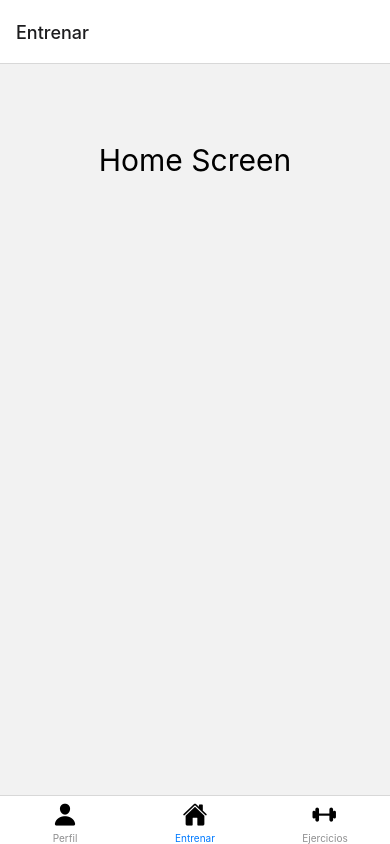
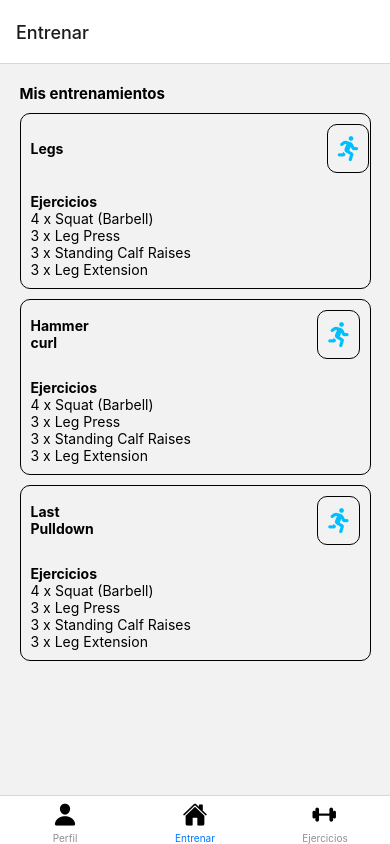
Before and after one commit to BlasAdayMedinaGonzalez/gimnasio, a React Native app: screen /Entrenar in a window 390 px wide. Built offline with nearby package versions, Linux system fonts and the light colour scheme.

Commit message:
Feature: Added visual elements on PerfilScreen and EntrenarScreen

```diff
--- a/navigation/Navigation.js
+++ b/navigation/Navigation.js
@@ -12,6 +12,7 @@ import EjerciciosScreen from "../screens/EjerciciosScreen";
 const Tab = createBottomTabNavigator();
 
 function MyTabs() {
+
     return (
         <Tab.Navigator initialRouteName="Entrenar">
             <Tab.Screen name="Perfil" component={PerfilScreen} options={PerfilScreen.options} />
--- a/package.json
+++ b/package.json
@@ -14,13 +14,15 @@
     "@react-navigation/native": "^6.0.10",
     "@react-navigation/native-stack": "^6.6.2",
     "expo": "~44.0.0",
+    "expo-dark-mode-switch": "0.0.2",
     "expo-status-bar": "~1.2.0",
     "react": "17.0.1",
     "react-dom": "17.0.1",
     "react-native": "0.64.3",
     "react-native-safe-area-context": "^4.2.5",
     "react-native-screens": "^3.13.1",
-    "react-native-web": "0.17.1"
+    "react-native-web": "0.17.1",
+    "react-native-svg": "12.1.1"
   },
   "devDependencies": {
     "@babel/core": "^7.12.9"
--- a/screens/EjerciciosScreen.js
+++ b/screens/EjerciciosScreen.js
@@ -22,6 +22,7 @@ const EjerciciosScreen = () => {
 }
 
 EjerciciosScreen.options = {
+
     tabBarIcon:({tintColor})=>(
         <Icon name="barbell" color={tintColor} size={25}/>
     )
--- a/screens/EntrenarScreen.js
+++ b/screens/EntrenarScreen.js
@@ -1,23 +1,131 @@
 import React from "react";
 import {View, Text, StyleSheet} from "react-native";
 import Icon from 'react-native-vector-icons/Ionicons';
+import Icon2 from 'react-native-vector-icons/FontAwesome5';
 
 
 const EntrenarScreen = () => {
     return (
-        <View>
+        <View style={{margin: "5%"}}>
+        <Text
+            style={
+                {
+                    fontSize:20,
+                    fontWeight: "bold",
+                    textAlign:"center"
+                }
+            }
+        >
+        </Text>
+
+        <Text
+            style={
+                {
+                    fontSize:15,
+                    fontWeight: "bold"
+                }
+            }
+        >
+            Mis entrenamientos
+        </Text>
+        <View style={{
+            border: "1px solid",
+            borderRadius:"10px",
+            marginTop: "10px",
+            padding:"10px"
+            }}>
+
+            <View style={{flex: 1, alignItems: "center", flexDirection: "row", marginBottom: "20px"}}>
+                <Text
+                    style={
+                        {fontWeight: "bold",
+                        }
+                    }>
+                    Legs
+
+                </Text>
+                <Icon2 style= {{marginLeft: "80%", color: "deepskyblue",  border: "1px solid", borderColor: "black", padding: "10px", borderRadius: "10px"}} name="running" size={25}/>
+            </View>
+
             <Text
                 style={
-                    {
-                        fontSize:30,
-                        textAlign:"center",
-                        marginTop:"20%"
-                    }
-                }
-            >
-                Home Screen
+                    {fontWeight: "bold"}
+                }>
+                Ejercicios
+
+            </Text>
+            <Text>
+                4 x Squat (Barbell){"\n"}
+                3 x Leg Press {"\n"}
+                3 x Standing Calf Raises {"\n"}
+                3 x Leg Extension
             </Text>
         </View>
+        <View style={{
+            border: "1px solid",
+            borderRadius:"10px",
+            marginTop: "10px",
+            padding:"10px"
+            }}>
+            <View style={{flex: 1, alignItems: "center", flexDirection: "row", marginBottom: "20px"}}>
+                <Text
+                    style={
+                        {fontWeight: "bold",
+                        }
+                    }>
+                    Hammer curl
+
+                </Text>
+                <Icon2 style= {{marginLeft: "65%", color: "deepskyblue",  border: "1px solid", borderColor: "black", padding: "10px", borderRadius: "10px"}} name="running" size={25}/>
+            </View>
+
+            <Text
+                style={
+                    {fontWeight: "bold"}
+                }>
+                Ejercicios
+
+            </Text>
+            <Text>
+                4 x Squat (Barbell){"\n"}
+                3 x Leg Press {"\n"}
+                3 x Standing Calf Raises {"\n"}
+                3 x Leg Extension
+            </Text>
+        </View>
+        <View style={{
+            border: "1px solid",
+            borderRadius:"10px",
+            marginTop: "10px",
+            padding:"10px"
+            }}>
+            <View style={{flex: 1, alignItems: "center", flexDirection: "row", marginBottom: "20px"}}>
+                <Text
+                    style={
+                        {fontWeight: "bold",
+                        }
+                    }>
+                    Last Pulldown
+
+                </Text>
+                <Icon2 style= {{marginLeft: "65%", color: "deepskyblue",  border: "1px solid", borderColor: "black", padding: "10px", borderRadius: "10px"}} name="running" size={25}/>
+            </View>
+
+            <Text
+                style={
+                    {fontWeight: "bold"}
+                }>
+                Ejercicios
+
+            </Text>
+            <Text>
+                4 x Squat (Barbell){"\n"}
+                3 x Leg Press {"\n"}
+                3 x Standing Calf Raises {"\n"}
+                3 x Leg Extension
+            </Text>
+        </View>
+    </View>
     )
 }
 
--- a/screens/PerfilScreen.js
+++ b/screens/PerfilScreen.js
@@ -1,27 +1,96 @@
-import React from "react";
+import React, {useState} from "react";
 import {View, Text, StyleSheet} from "react-native";
+import Switch from 'expo-dark-mode-switch';
 import Icon from 'react-native-vector-icons/Ionicons';
 
 
 const PerfilScreen = () => {
+    const [value, setValue] = React.useState(true);
     return (
-        <View>
+        <View style={{margin: "5%"}}>
             <Text
                 style={
                     {
-                        fontSize:30,
-                        textAlign:"center",
-                        marginTop:"20%"
+                        fontSize:20,
+                        fontWeight: "bold",
+                        textAlign:"center"
                     }
                 }
             >
-                Perfil Screen
             </Text>
+
+            <View style={{flex: 1, alignItems: "center", flexDirection: "row", marginBottom: "20px"}}>
+                <Icon name="person-circle-sharp" size={40}/>
+                <Text
+                    style={
+                        {
+                            fontSize:20,
+                            fontWeight: "bold",
+
+                        }
+                    }
+                >
+
+                    Juan Ochando
+
+                </Text>
+                <View style={{alignItems: "flex-end"}}>
+                    <Switch style={{marginLeft: "10px", marginBottom: "10px"}} value={value} onChange={value => setValue(value)} />
+                </View>
+
+            </View>
+
+            <Text
+                style={
+                    {
+                        fontSize:15,
+                        fontWeight: "bold"
+                    }
+                }
+            >
+                Historial
+            </Text>
+            <View style={{
+                border: "1px solid",
+                borderRadius:"10px",
+                marginTop: "10px",
+                padding:"10px"
+                }}>
+                <Text
+                    style={
+                        {fontWeight: "bold",
+                        }
+                    }>
+                    Legs
+
+                </Text>
+                <Text>
+                    martes, 15 mar{"\n\n"}
+                </Text>
+                <Text
+                    style={
+                        {fontWeight: "bold"}
+                    }>
+                    Ejercicios
+
+                </Text>
+                <Text>
+                    4 x Squat (Barbell){"\n"}
+                    3 x Leg Press {"\n"}
+                    3 x Standing Calf Raises {"\n"}
+                    3 x Leg Extension
+                </Text>
+            </View>
         </View>
     )
 }
 
 PerfilScreen.options = {
+    headerRight: ({tintColor}) => (
+        <>
+            <Icon name="log-out-outline" style={{marginRight: "10px"}} color={tintColor} size={25}/>
+        </>
+      ),
     tabBarIcon:({tintColor})=>(
         <Icon name="person" color={tintColor} size={25}/>
     )
```
Also changed, not shown: 1 other file (tests, documents, lock files or other folders).
